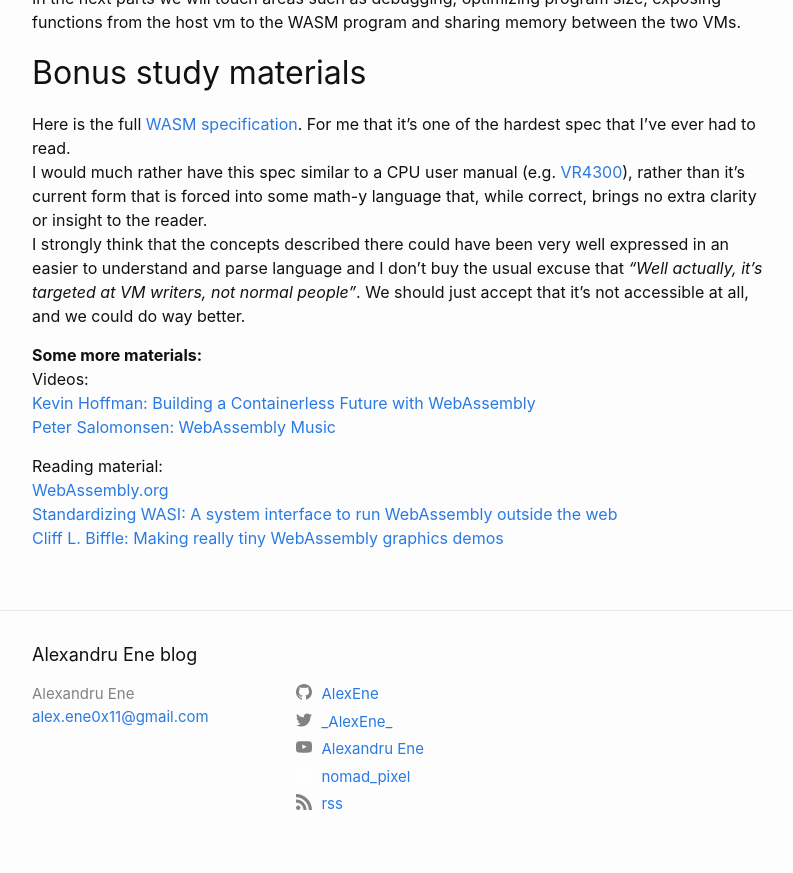
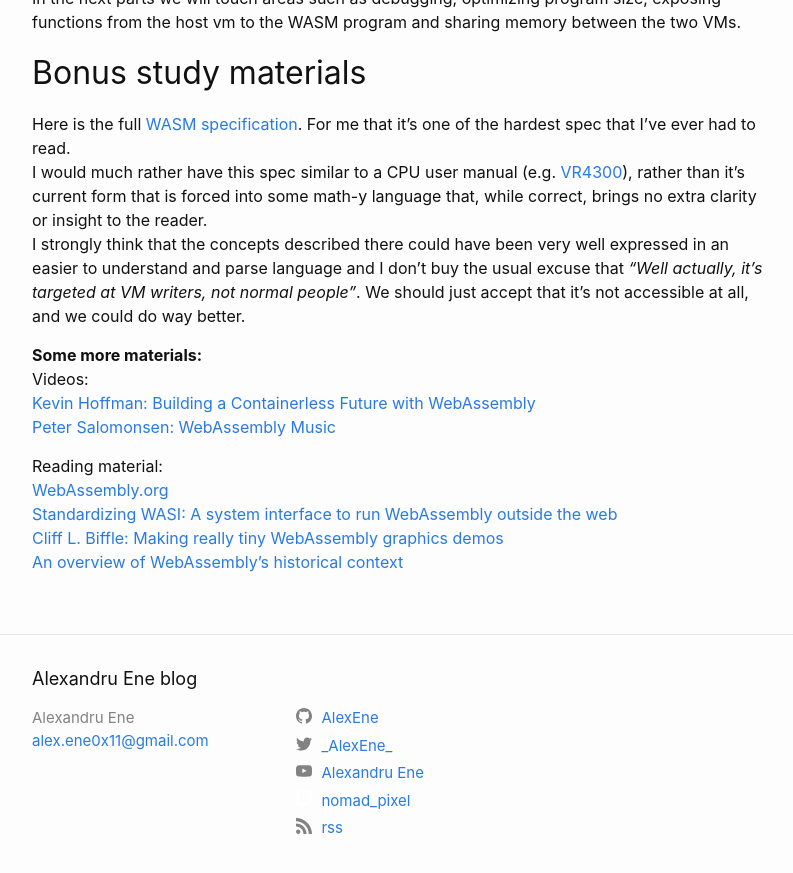
Before and after one commit to AlexEne/AlexEne.github.io, a Jekyll site: the page built from _posts/2020-08-17-webassembly-without-the-browser-part-1.md, in a window 1280 px wide and 900 px high, scrolled down 6258 px. Shown: the top 873 px of the window, without its empty margins (238-1031 px from the left). Built offline with Jekyll 4.4.1, drawn with Linux system fonts in a browser that asks for light colours.

Commit message:
Add another reference

```diff
--- a/_posts/2020-08-17-webassembly-without-the-browser-part-1.md
+++ b/_posts/2020-08-17-webassembly-without-the-browser-part-1.md
@@ -212,3 +212,4 @@ Reading material:
 [WebAssembly.org](https://webassembly.org/)
 [Standardizing WASI: A system interface to run WebAssembly outside the web](https://hacks.mozilla.org/2019/03/standardizing-wasi-a-webassembly-system-interface/)
 [Cliff L. Biffle: Making really tiny WebAssembly graphics demos](http://cliffle.com/blog/bare-metal-wasm/)
+[An overview of WebAssembly's historical context](https://labs.imaginea.com/talk-the-nuts-and-bolts-of-webassembly/)
```
